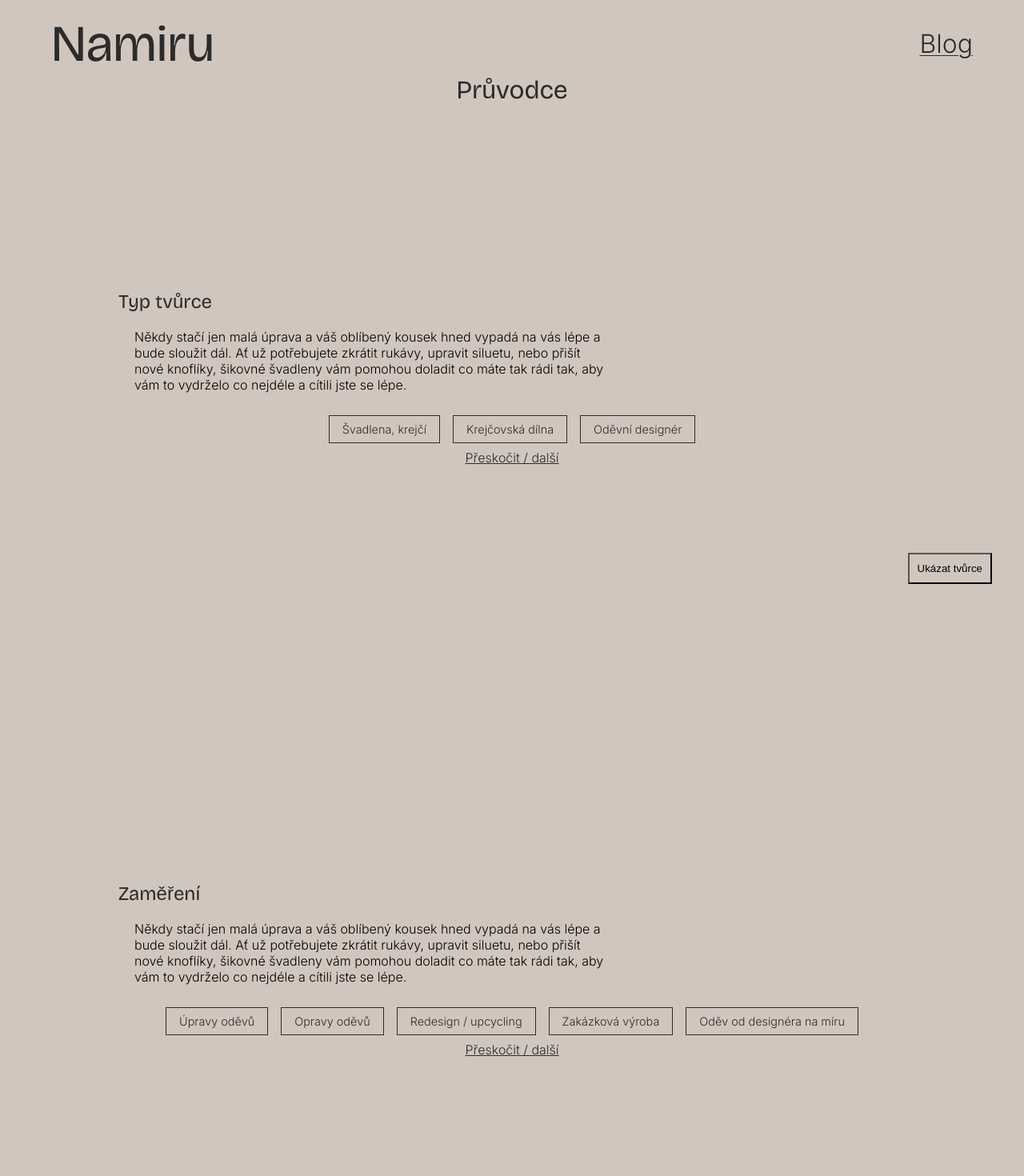
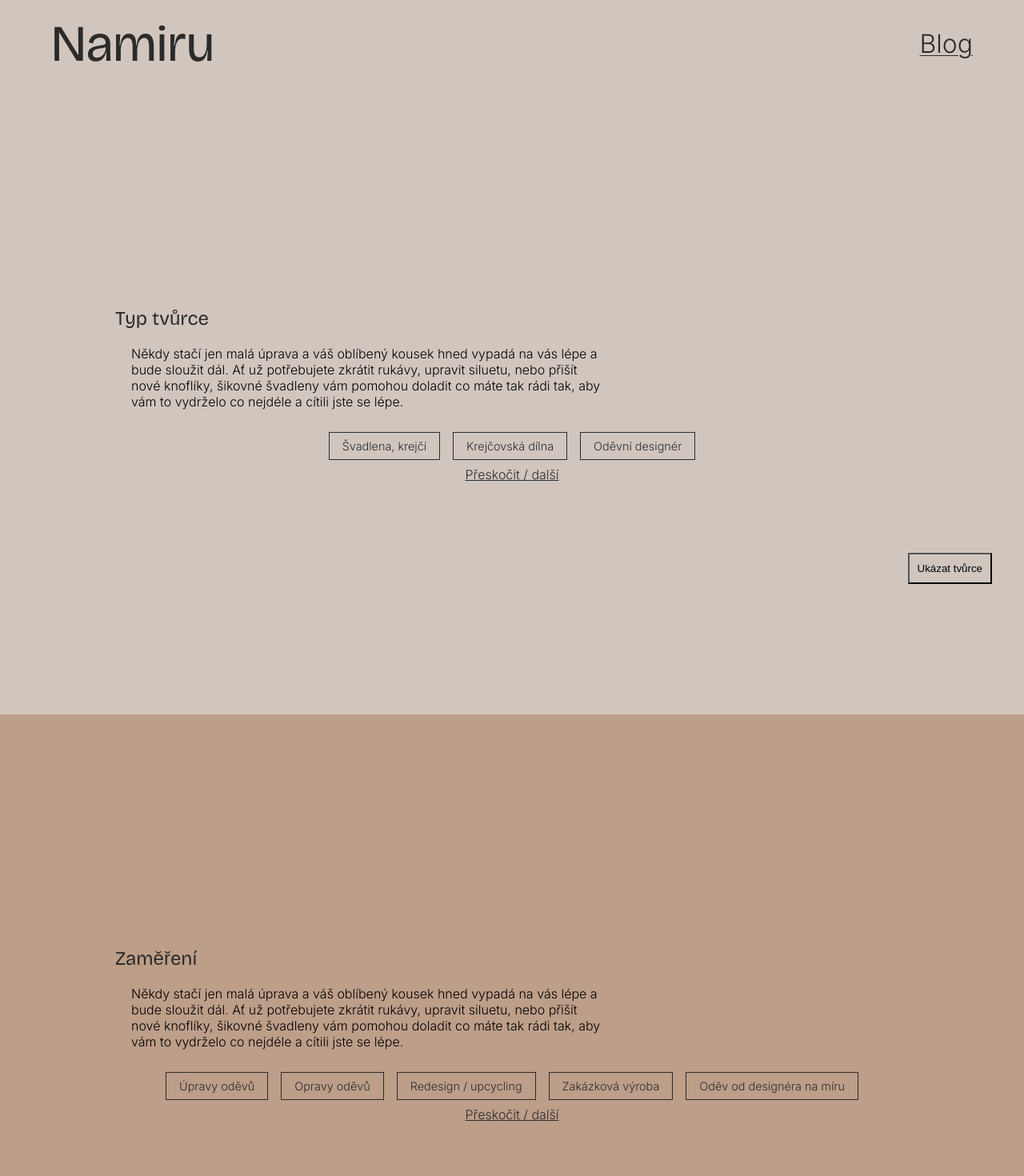
Before and after one commit to han-fris/namiru-app, a React (Vite) app: page /pruvodce in a window 1280 px wide. Shown: the top 1470 px of the page at 80% size. Built offline with nearby package versions, Linux system fonts and the light colour scheme.

Commit message:
uprava stylovani guide

```diff
--- a/src/pages/Guide/Guide.css
+++ b/src/pages/Guide/Guide.css
@@ -7,19 +7,30 @@
   text-align: center;
 }
 
+#creator-types {
+  display: flex;
+  flex-grow: 1;
+}
+
+#specializations,
+#clothing-type,
+#materials {
+  background-color: var(--light);
+}
+
 .guide__section {
-  height: 100vh;
+  flex-grow: 1;
   display: flex;
   flex-direction: column;
   justify-content: center;
   align-items: center;
   max-width: 100%;
-  margin: 20px
+  padding: 20px;
+  height: 100vh
 }
 
-#creator-types {
-  height: 80vh;
-}
+
+
 
 .guide__text {
   width: 90%;
@@ -40,9 +51,14 @@
   bottom: 60px;
 }
 
+#creator-types {
+  display: flex;
+  flex-grow: 1;
+}
+
 
 @media (min-width: 800px) {
-  .guide {
+  .guide__section-inner {
     width: 80%;
   }
 
--- a/src/pages/Guide/Guide.jsx
+++ b/src/pages/Guide/Guide.jsx
@@ -9,7 +9,6 @@ export const Guide = () => {
     <PageWrapper>
       <div className="guide">
         <div className="guide__container">
-          <h1 className="guide__title">Průvodce</h1>
           <FilterForm action="/tvurci">
             <section id="creator-types" className="guide__section">
               <div className="guide__section-inner">
```
